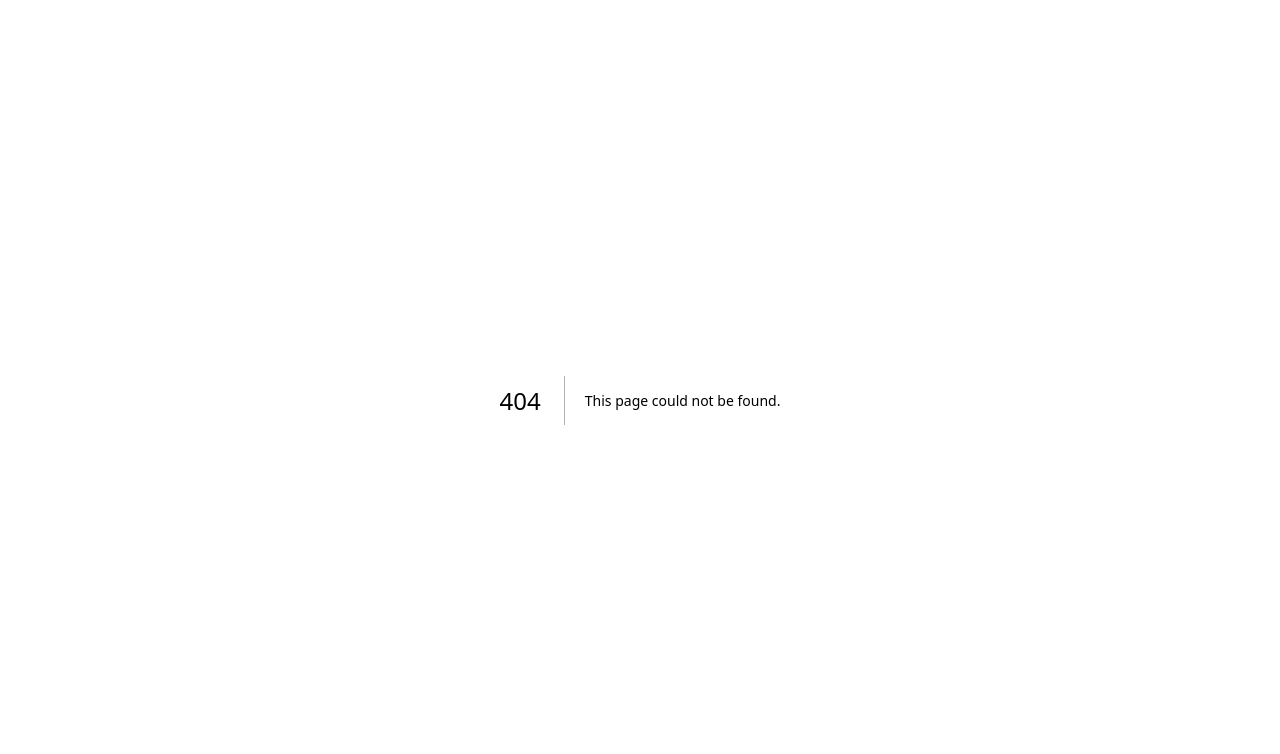
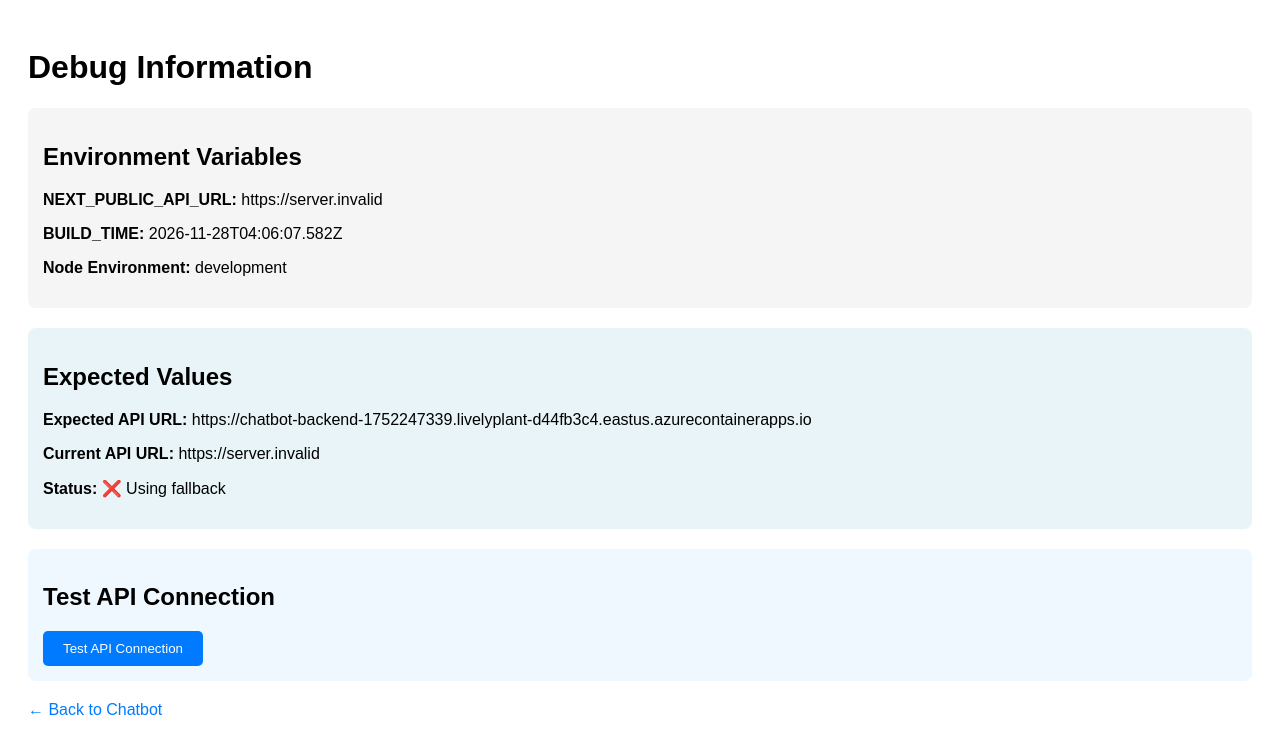
Before and after one commit to kmdiallo69/ai-chatbot-portfolio, a Next.js app in the folder Frontend/: page /debug in a window 1280 px wide. Before the commit this address had no page. Shown: the top 754 px of the page. Built offline with nearby package versions, Linux system fonts and the light colour scheme; no server answers.

Commit message:
Add debug page to check environment variables
- Create /debug page to show current API URL and env vars
- Test API connectivity from frontend
- Help identify why environment variables aren't being picked up

```diff
--- /dev/null
+++ b/Frontend/pages/debug.js
@@ -0,0 +1,56 @@
+import React from 'react';
+
+const DebugPage = () => {
+    const apiUrl = process.env.NEXT_PUBLIC_API_URL || 'http://localhost:8000';
+    const buildTime = process.env.BUILD_TIME || 'Unknown';
+
+    return (
+        <div style={{ padding: '20px', fontFamily: 'Arial, sans-serif' }}>
+            <h1>Debug Information</h1>
+            <div style={{ background: '#f5f5f5', padding: '15px', borderRadius: '8px', marginBottom: '20px' }}>
+                <h2>Environment Variables</h2>
+                <p><strong>NEXT_PUBLIC_API_URL:</strong> {apiUrl}</p>
+                <p><strong>BUILD_TIME:</strong> {buildTime}</p>
+                <p><strong>Node Environment:</strong> {process.env.NODE_ENV || 'development'}</p>
+            </div>
+
+            <div style={{ background: '#e8f4f8', padding: '15px', borderRadius: '8px', marginBottom: '20px' }}>
+                <h2>Expected Values</h2>
+                <p><strong>Expected API URL:</strong> https://chatbot-backend-1752247339.livelyplant-d44fb3c4.eastus.azurecontainerapps.io</p>
+                <p><strong>Current API URL:</strong> {apiUrl}</p>
+                <p><strong>Status:</strong> {apiUrl.includes('azurecontainerapps.io') ? '✅ Correct' : '❌ Using fallback'}</p>
+            </div>
+
+            <div style={{ background: '#f0f8ff', padding: '15px', borderRadius: '8px' }}>
+                <h2>Test API Connection</h2>
+                <button
+                    onClick={async () => {
+                        try {
+                            const response = await fetch(`${apiUrl}/health`);
+                            const data = await response.json();
+                            alert(`API Response: ${JSON.stringify(data)}`);
+                        } catch (error) {
+                            alert(`API Error: ${error.message}`);
+                        }
+                    }}
+                    style={{
+                        padding: '10px 20px',
+                        backgroundColor: '#007bff',
+                        color: 'white',
+                        border: 'none',
+                        borderRadius: '5px',
+                        cursor: 'pointer'
+                    }}
+                >
+                    Test API Connection
+                </button>
+            </div>
+
+            <div style={{ marginTop: '20px' }}>
+                <a href="/" style={{ color: '#007bff', textDecoration: 'none' }}>← Back to Chatbot</a>
+            </div>
+        </div>
+    );
+};
+
+export default DebugPage;
```
